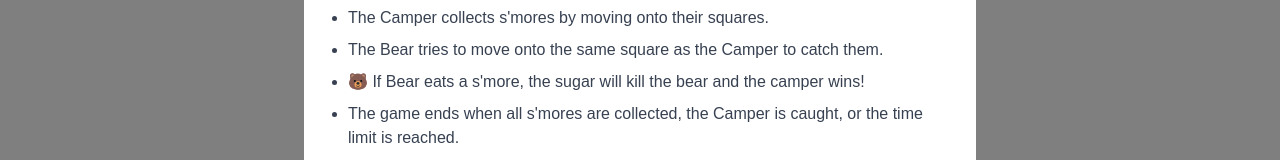
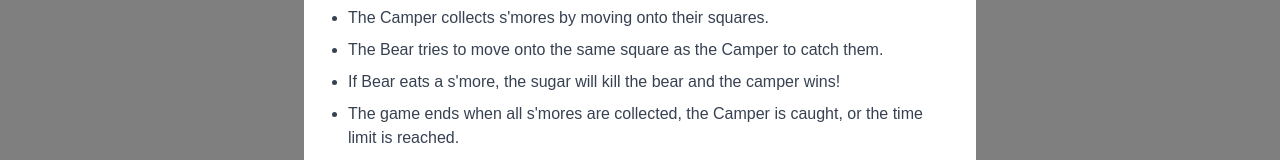
Before and after one commit to myatinsharma/two-play-pac, a Next.js app: page /game/1 in a window 1280 px wide. Shown: the part 518-678 px from the top of the page. Built offline with nearby package versions, Linux system fonts and the light colour scheme; no server answers.

Commit message:
Update howToPlayModal.js

```diff
--- a/src/app/game/howToPlayModal.js
+++ b/src/app/game/howToPlayModal.js
@@ -58,7 +58,7 @@ export default function HowToPlayModal({ onClose }) {
                 catch them.
               </li>
               <li>
-                🐻 If Bear eats a s'more, the sugar will kill the bear and the
+                If Bear eats a s'more, the sugar will kill the bear and the
                 camper wins!
               </li>
               <li>
```
